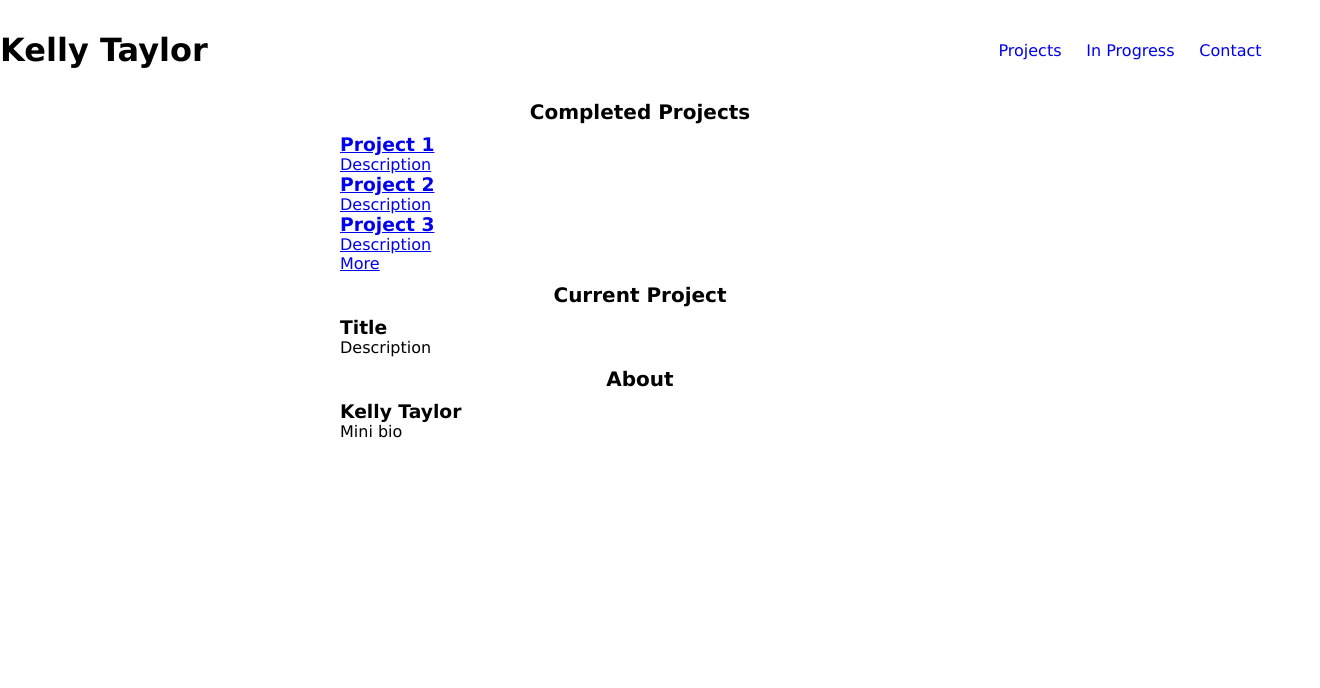
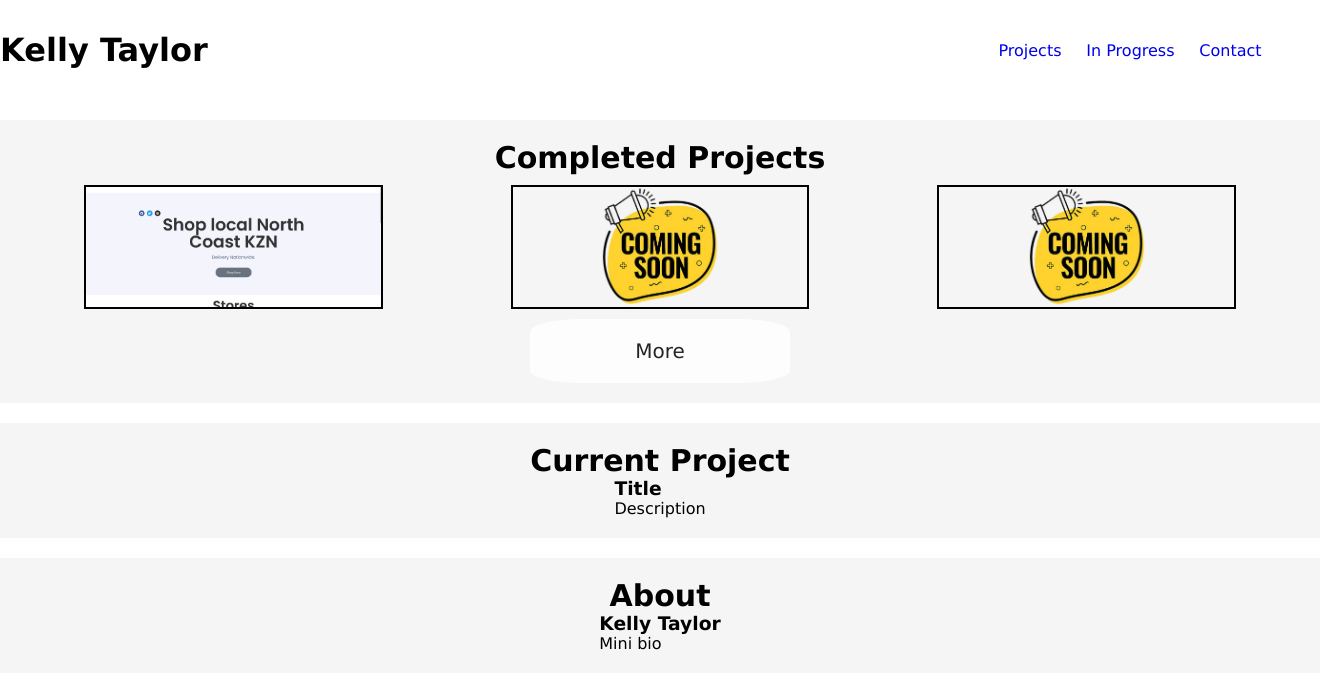
Before and after one commit to keltaylor/keltaylor.github.io, a plain HTML site: page index.html in a window 1280 px wide. Shown: the whole page, 1320 px wide, since content can reach past the window. Drawn offline with Linux system fonts and the light colour scheme.

Commit message:
CSS impove

```diff
--- a/index.html
+++ b/index.html
@@ -4,7 +4,7 @@
         <meta charset="UTF-8">
         <meta name="viewport" content="width=device-width, initial-scale=1.0">
         <title>KTaylor Portfolio</title>
-        <link rel='stylesheet' type='text/css' href='resources/css/styles.css'>
+        <link rel='stylesheet' type='text/css' href='styles.css'>
     </head>
     <body>
         <header>
@@ -20,22 +20,26 @@
         <main>
             <section>
                 <h2>Completed Projects</h2>
+                    <div class="project-container">
                         <a href="https://marulamarket.co.za/">
-                    <div class="project-container">
                             <div class="project one">
                                 <h3>Project 1</h3>
                                 <p>Description</p>
                             </div>
+                        </a>
+                        <a href="#">
                             <div class="project two">
                                 <h3>Project 2</h3>
                                 <p>Description</p>
                             </div>
+                        </a>
+                        <a href="#">
                             <div class="project three">
                                 <h3>Project 3</h3>
                                 <p>Description</p>
                             </div>
+                        </a>
                     </div>
-                </a>
                 <a href="#" class="btn">More</a>
             </section>
             <section id='current-project'>
--- a/resources/css/styles.css
+++ b/styles.css
@@ -53,40 +53,85 @@ main {
 }
 
 section {
+    background-color: #f5f5f5;
     width: 100%;
-    margin: 0 auto 10px auto;
-    max-width: 600px;
+    height: auto;
+    margin: 20px 0;
+    padding: 20px;
+    display: flex;
+    flex-flow: column nowrap;
+    justify-content: space-evenly;
+    align-items: center;
 }
 
 h2 {
-    font-size: 20px;
-    margin-bottom: 10px;
     text-align: center;
+    font-size: 30px;
 }
 
-#completed-projects {
+.project-container {
     width: 100%;
-    max-width: 600px;
-    margin-bottom: 20px;
+    height: auto;
+    display: flex;
+    justify-content: space-around;
 }
 
-#completed-projects-container {
-    width: 100%;
-    height: 400px;
-    display: flex;
-    justify-content: space-between;
-    align-items: center;
+.project {
+    width: auto;
+    height: auto;
+    padding: 40px 100px;
+    margin: 10px;
+    border: solid 2px #000;
 }
 
-.project-content {
-    height: auto;
-    margin-bottom: 10px;
+.project h3, .project p {
+    visibility: hidden;
 }
 
-#marula-market {
-    background-image: url(/resources/images/marulamarket_homepage.jpg);
+.one {
+    background-image: url(resources/images/marulamarket_homepage.jpg);
     background-repeat: no-repeat;
     background-size: cover;
+    background-position: center;
+}
+
+.two {
+    background-image: url(resources/images/coming_soon.png);
+    background-repeat: no-repeat;
+    background-size: contain;
+    background-position: center;
+}
+
+.three {
+    background-image: url(resources/images/coming_soon.png);
+    background-repeat: no-repeat;
+    background-size: contain;
+    background-position: center;
+}
+
+.btn {
+    background-color: #fff;
+    opacity: 0.85;
+    width: 200px;
+    padding: 20px 30px;
+    border-radius: 20%;
+    color: #000;
+    text-decoration: none;
+    text-align: center;
+    font-size: 20px;
+}
+
+.btn:hover {
+    background-color: #fff;
+    opacity: 1;
+    font-size: 30px;
+    padding: 10px 20px;
+    transition: font-size .5s ease-in;
+}
+
+.btn:active {
+    font-size: 20px;
+    transition: font-size .3s ease-out;
 }
 
 
```
Lines whose indentation alone changed are shown as unchanged.
